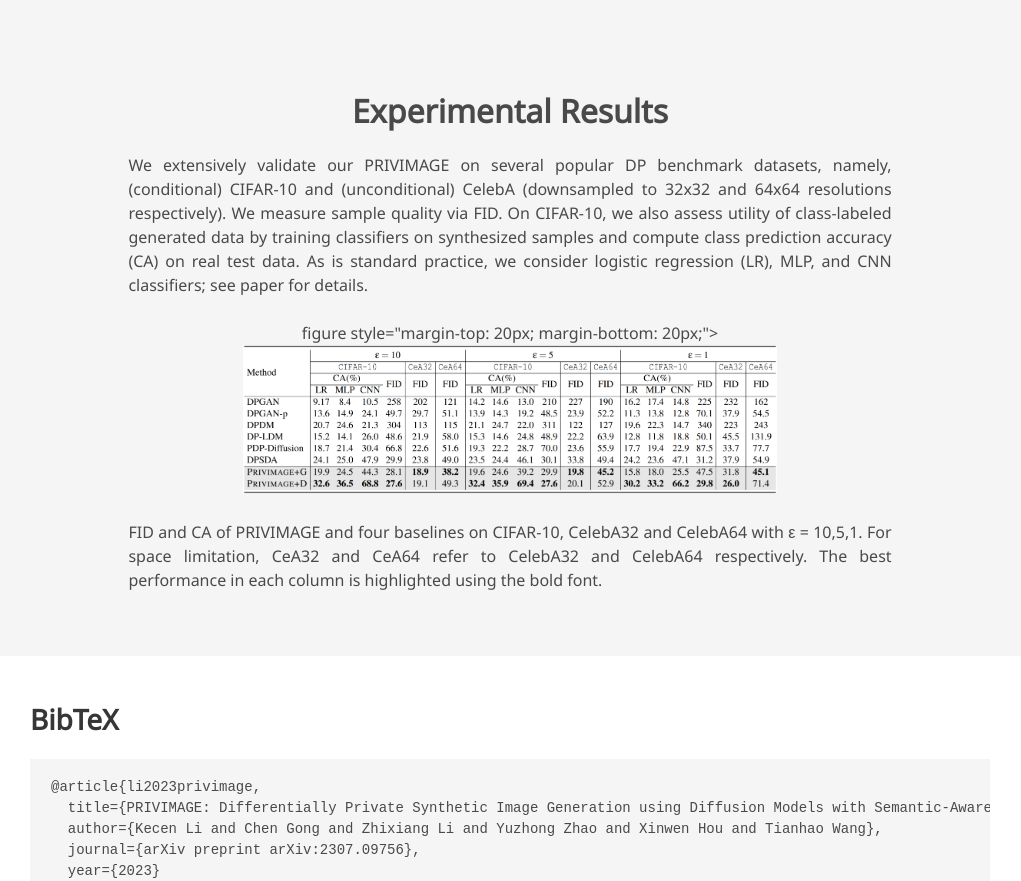
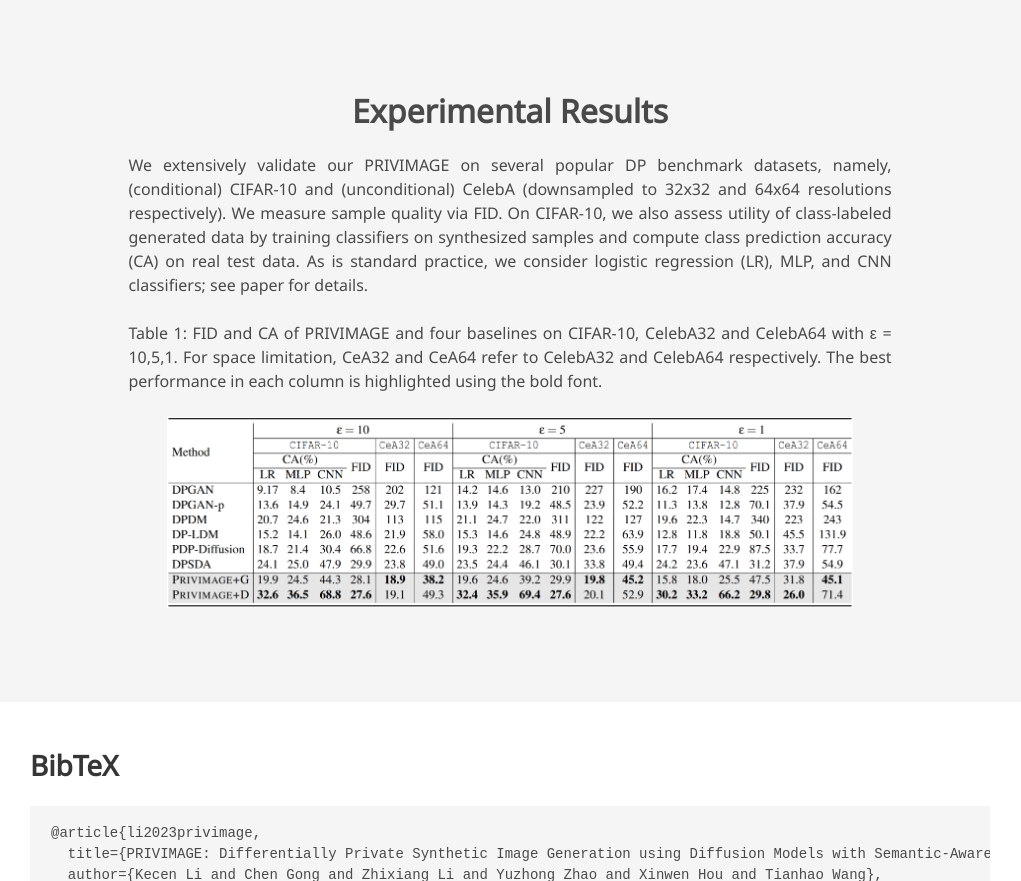
Before and after one commit to DP-Image-Syn/privimage, a plain HTML site: page index.html in a window 1280 px wide. Shown: the part 2258-3139 px from the top of the page, without its empty margins (130-1151 px from the left). Drawn offline with nearby package versions, Linux system fonts and the light colour scheme; some icons are missing; a web font is replaced by a local one.

Commit message:
Update index.html

```diff
--- a/index.html
+++ b/index.html
@@ -193,17 +193,17 @@
           We extensively validate our PRIVIMAGE on several popular DP benchmark datasets, namely, (conditional) CIFAR-10 and (unconditional) CelebA (downsampled to 32x32 and 64x64 resolutions respectively). We measure sample quality via FID. On CIFAR-10, we also assess utility of class-labeled generated data by training classifiers on synthesized samples and compute class prediction accuracy (CA) on real test data. As is standard practice, we consider logistic regression (LR), MLP, and CNN classifiers; see paper for details.
           </p>
         </div>
-        figure style="margin-top: 20px; margin-bottom: 20px;">
-            <center>
-            <img width="70%" src="static/images/table3.png" style="margin-bottom: 20px;">
-        </center>
+        <figure style="margin-top: 20px; margin-bottom: 20px;">
           <div class="content has-text-justified">
             <p class="caption">
-                FID and CA of PRIVIMAGE and four baselines on CIFAR-10, CelebA32 and CelebA64 with ε = 10,5,1.
+                Table 1: FID and CA of PRIVIMAGE and four baselines on CIFAR-10, CelebA32 and CelebA64 with ε = 10,5,1.
 For space limitation, CeA32 and CeA64 refer to CelebA32 and CelebA64 respectively. The best performance in each column is
 highlighted using the bold font.
             </p><p class="caption">
           </div>
+          <center>
+            <img width="90%" src="static/images/table3.png" style="margin-bottom: 20px;">
+          </center>
       </div>
     </div>
   </div>
```
